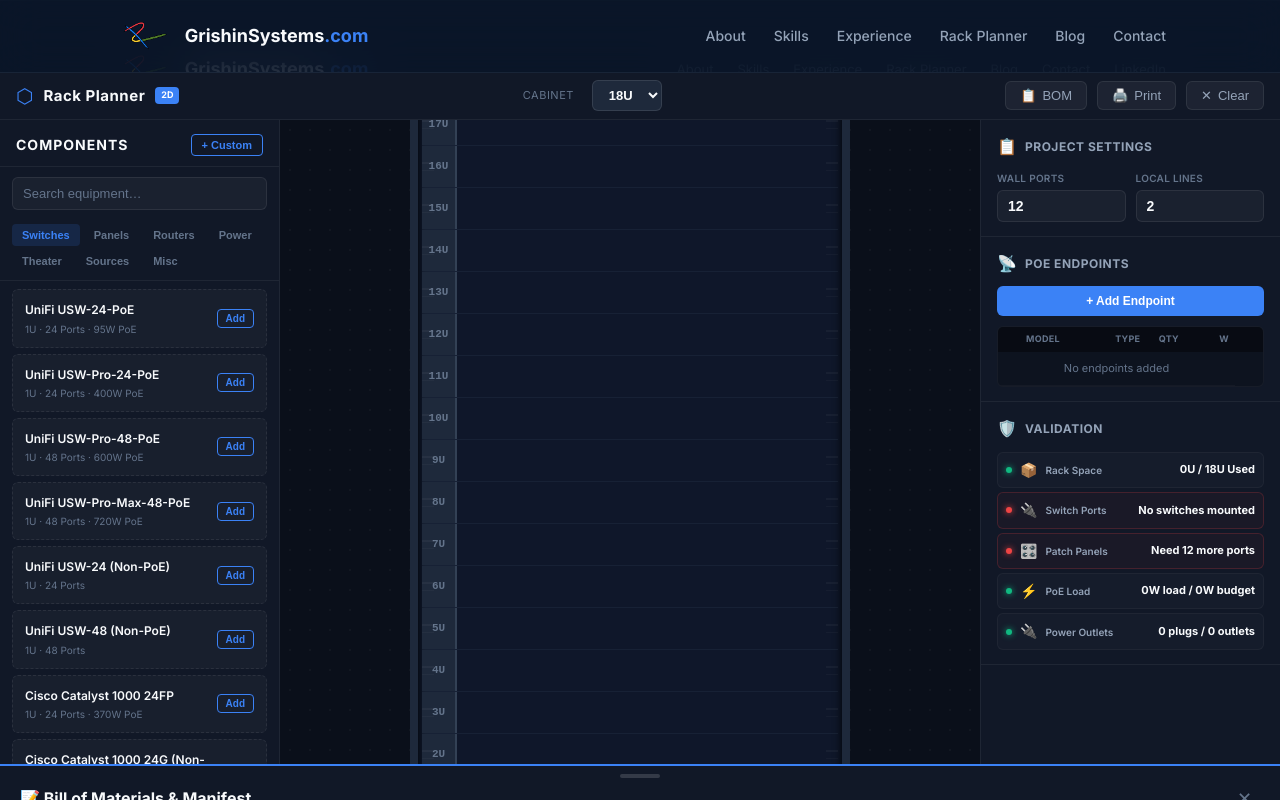
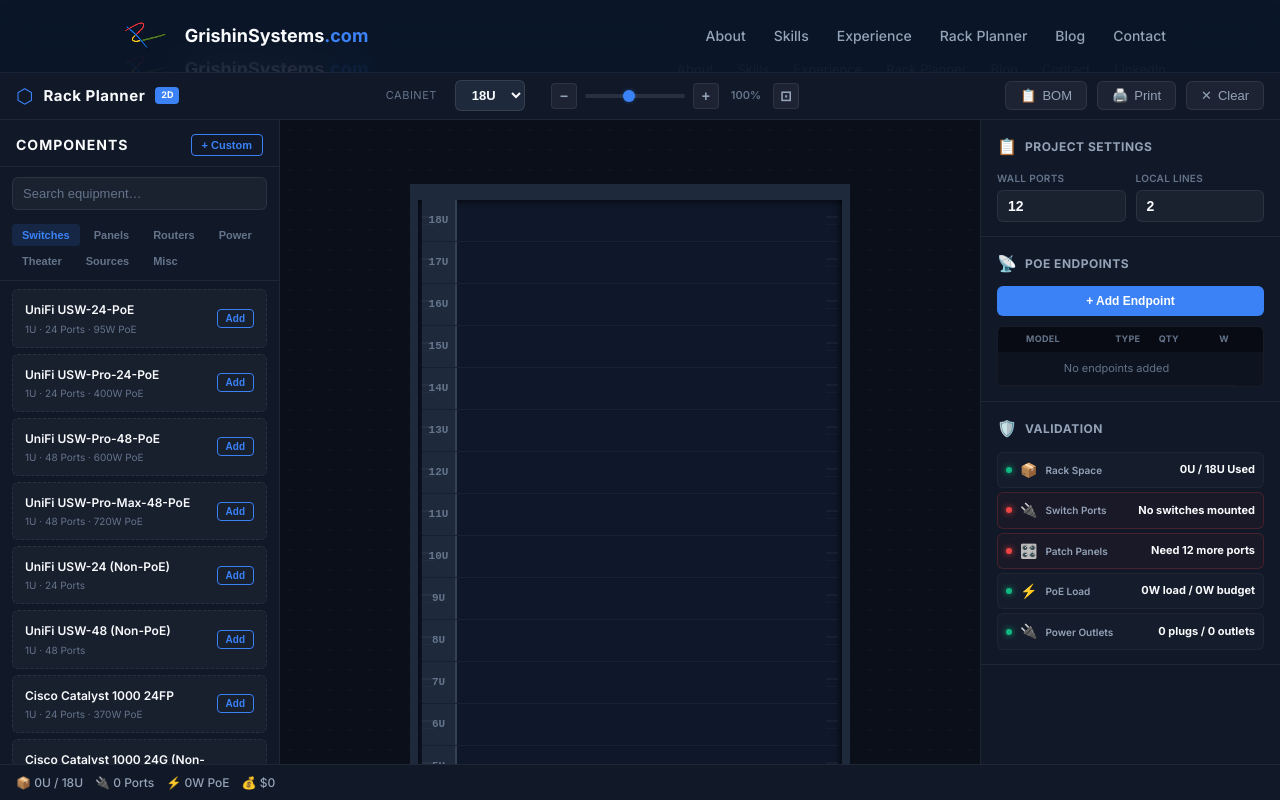
Before and after one commit to GrishinRostislav/grishinsystems, an Eleventy site: page src/rack-planner.njk in a window 1280 px wide. Built offline with nearby package versions, Linux system fonts and the light colour scheme; Eleventy itself is replaced by a stand-in of ours; files that its build step writes are made by us from their sources.

Commit message:
UI tweaks: move zoom to toolbar, fix BOM drawer positioning, allow canvas scrolling

```diff
--- a/src/css/rack-planner.css
+++ b/src/css/rack-planner.css
@@ -361,16 +361,18 @@
   background: #0a0f1a;
   background-image: radial-gradient(circle, rgba(255, 255, 255, 0.03) 1px, transparent 1px);
   background-size: 20px 20px;
-  overflow: hidden;
-  display: flex;
-  align-items: center;
+  overflow: auto;
+  display: flex;
+  align-items: flex-start;
   justify-content: center;
   position: relative;
+  padding: 40px 0;
 }
 
 .rp-canvas-content {
   transition: transform 0.15s ease;
-  transform-origin: center center;
+  transform-origin: top center;
+  margin: 0 auto;
 }
 
 /* ----------------------------------------------------------
@@ -1051,7 +1053,7 @@
   height: 45vh;
   background: #111827;
   border-top: 2px solid var(--accent);
-  transform: translateY(100%);
+  transform: translateY(calc(100% + 36px));
   transition: transform 0.35s cubic-bezier(0.4, 0, 0.2, 1);
   z-index: 40;
   display: flex;
--- a/src/rack-planner.njk
+++ b/src/rack-planner.njk
@@ -27,6 +27,13 @@
         <option value="24">24U</option>
         <option value="42">42U</option>
       </select>
+      <div class="rp-toolbar-zoom" style="display:flex; align-items:center; gap:8px; margin-left: 16px;">
+        <button class="rp-zoom-btn" id="zoom-out" title="Zoom Out">−</button>
+        <input type="range" id="zoom-slider" class="rp-zoom-slider" min="25" max="200" value="100" step="5">
+        <button class="rp-zoom-btn" id="zoom-in" title="Zoom In">+</button>
+        <span class="rp-zoom-label" id="zoom-label">100%</span>
+        <button class="rp-zoom-btn" id="zoom-fit" title="Fit to View">⊡</button>
+      </div>
     </div>
     <div class="rp-toolbar-right">
       <button class="rp-toolbar-btn" id="btn-bom-toggle" title="Bill of Materials">📋 <span class="rp-btn-label">BOM</span></button>
@@ -165,11 +172,6 @@
       <span class="rp-status-chip" id="status-cost">💰 $0</span>
     </div>
     <div class="rp-status-right">
-      <button class="rp-zoom-btn" id="zoom-out" title="Zoom Out">−</button>
-      <input type="range" id="zoom-slider" class="rp-zoom-slider" min="25" max="200" value="100" step="5">
-      <button class="rp-zoom-btn" id="zoom-in" title="Zoom In">+</button>
-      <span class="rp-zoom-label" id="zoom-label">100%</span>
-      <button class="rp-zoom-btn" id="zoom-fit" title="Fit to View">⊡</button>
     </div>
   </div>
 
```
